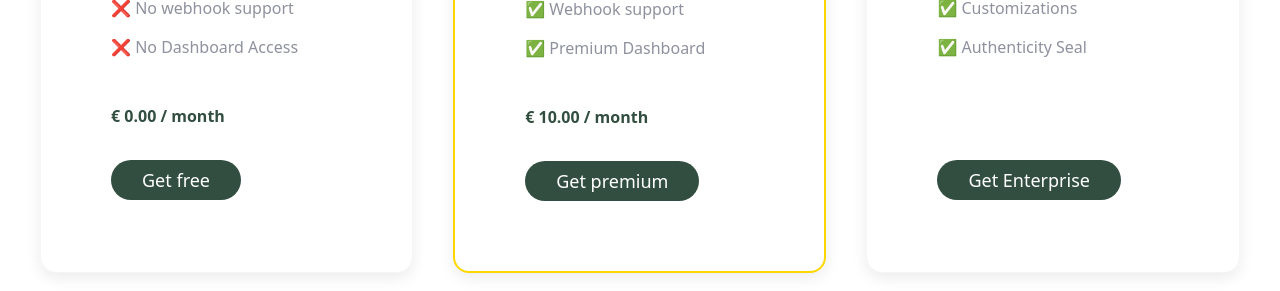
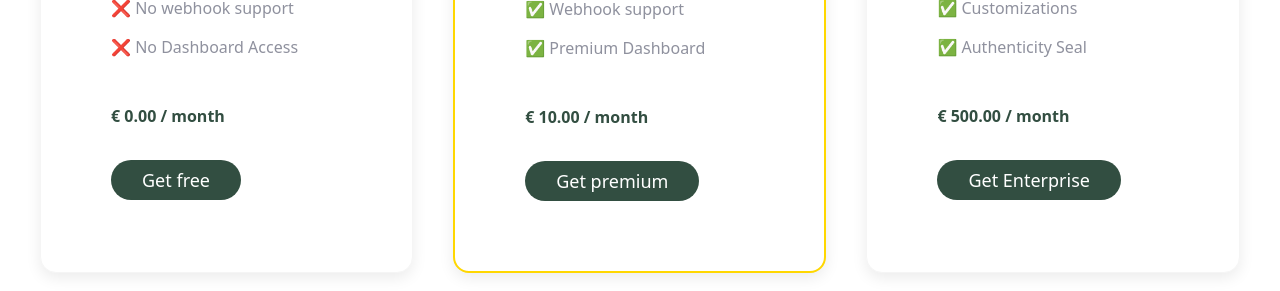
Before and after one commit to didsomeonecloneme/didsomeonecloneme.github.io, a Jekyll site: the page built from pages/pricing.md, in a window 1280 px wide. Shown: the part 815-1106 px from the top of the page. Built offline with Jekyll 4.4.1, drawn with Linux system fonts in a browser that asks for light colours.

Commit message:
Update pricing plan to set price for Enterprise to 500

```diff
--- a/_data/pricing_plans.yml
+++ b/_data/pricing_plans.yml
@@ -76,4 +76,4 @@
       link: /docs/enterprise_customizations/
     - name: ✅ Authenticity Seal
       link: /docs/enterprise_seal_authenticity/
-  price:
+  price: 500
```
